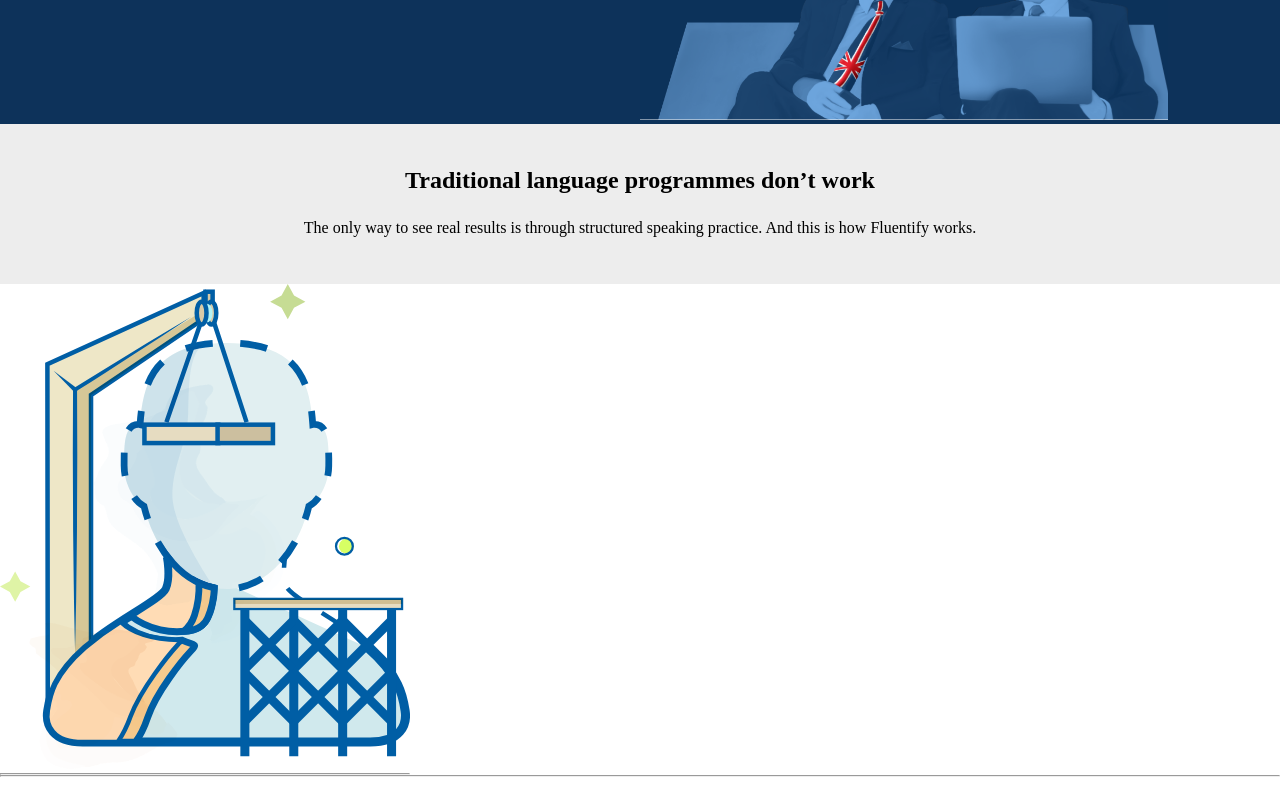
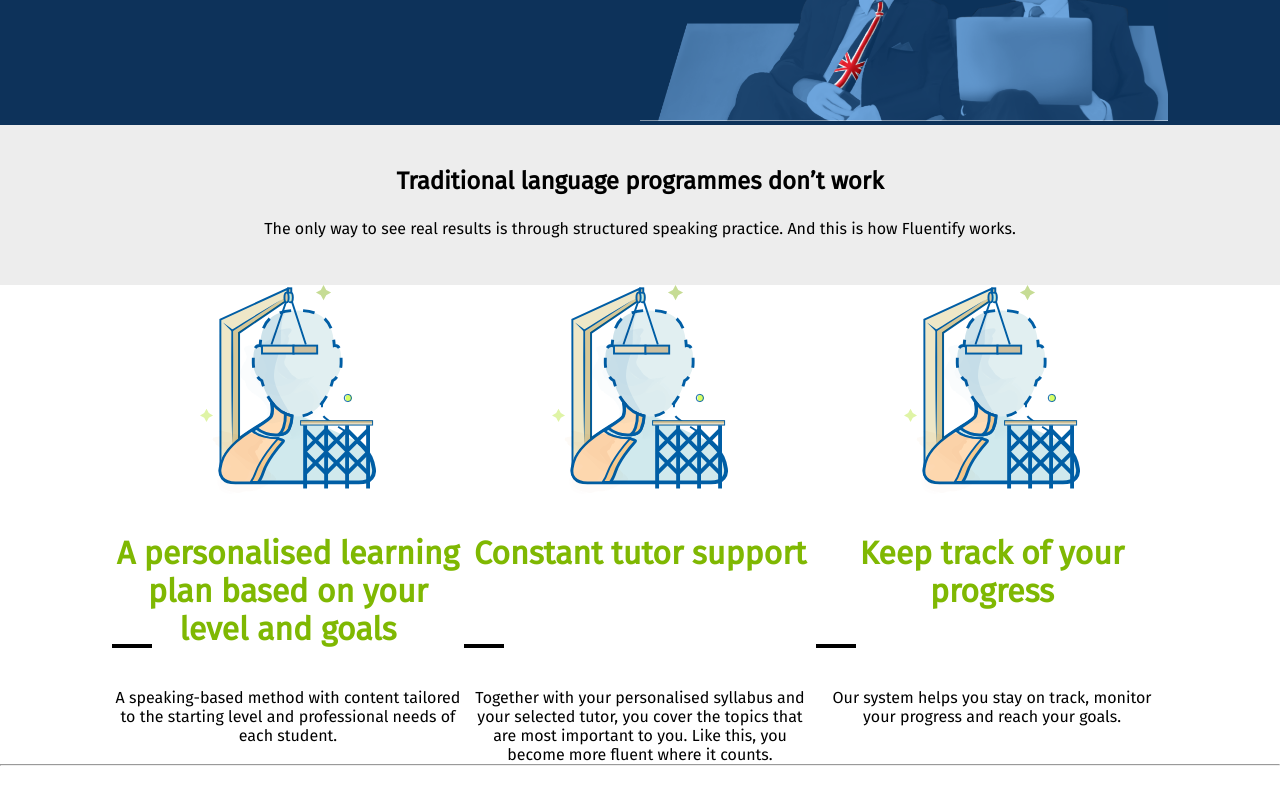
Before and after one commit to flavio-bernasconi/html-css-fluentify, a plain HTML site: page index.html in a window 1280 px wide. Shown: the part 231-1026 px from the top of the page. Drawn offline with Linux system fonts and the light colour scheme.

Commit message:
second commit

```diff
--- a/css/custom.css
+++ b/css/custom.css
@@ -1,4 +1,10 @@
+@import url('https://fonts.googleapis.com/css?family=Fira+Sans&display=swap');
+
+
+
+
 *{
+  font-family: 'Fira Sans', sans-serif;
   margin: 0;
   padding: 0;
   box-sizing: border-box;
@@ -73,13 +79,39 @@
 
 
 
+
+
 .colonne:after{
   display: grid;
   content: '';
   clear: both;
 }
 
+
+
+
 .colonna{
-  width: 32%;
-  float: left;
+  width: calc(100% / 3);
+  text-align: center;
 }
+
+.colonna img{
+  display: block;
+  margin-left: auto;
+  margin-right: auto;
+  width: 50%;
+
+}
+
+.colonna h4{
+  height: 70px;
+  color: #7fb802;
+  margin: 40px 0;
+  font-size: 2rem;
+}
+
+.colonna hr{
+  width: 40px;
+  border:solid 2px;
+  margin-bottom: 40px;
+}
--- a/index.html
+++ b/index.html
@@ -48,13 +48,34 @@
              practice. And this is how Fluentify works.</p>
         </div>
         <!-- sezione con i pluss del servizio -->
-        <div class="colonne">
+        <div class="colonne padding">
 
           <div class="colonna left">
             <img src="img/profile.svg" alt="">
-            <h4></h4>
-            <hr>
-            <p></p>
+            <h4>A personalised learning plan based on your level and goals</h4>
+            <hr align="center">
+            <p>A speaking-based method with content tailored
+               to the starting level and professional needs of each student.</p>
+          </div>
+
+          <div class="colonna left">
+            <img src="img/profile.svg" alt="">
+            <h4>Constant tutor support</h4>
+            <hr align="center">
+            <p>Together with your personalised syllabus
+               and your selected tutor, you cover
+               the topics that are most important to you.
+               Like this, you become more fluent where it counts.
+             </p>
+          </div>
+
+          <div class="colonna left">
+            <img src="img/profile.svg" alt="">
+            <h4>Keep track of your progress</h4>
+            <hr align="center">
+            <p>Our system helps you stay on track,
+              monitor your progress and reach your goals.
+            </p>
           </div>
 
         </div>
```
